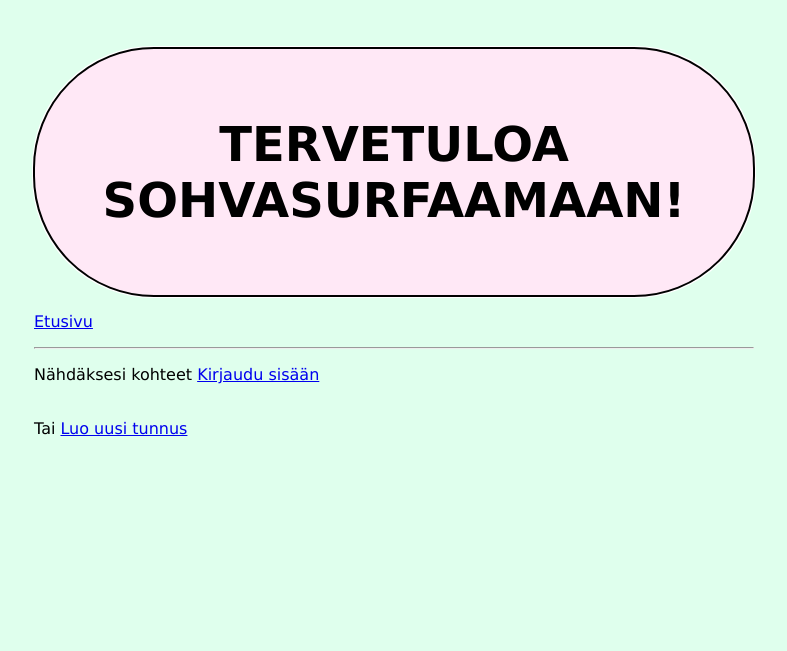
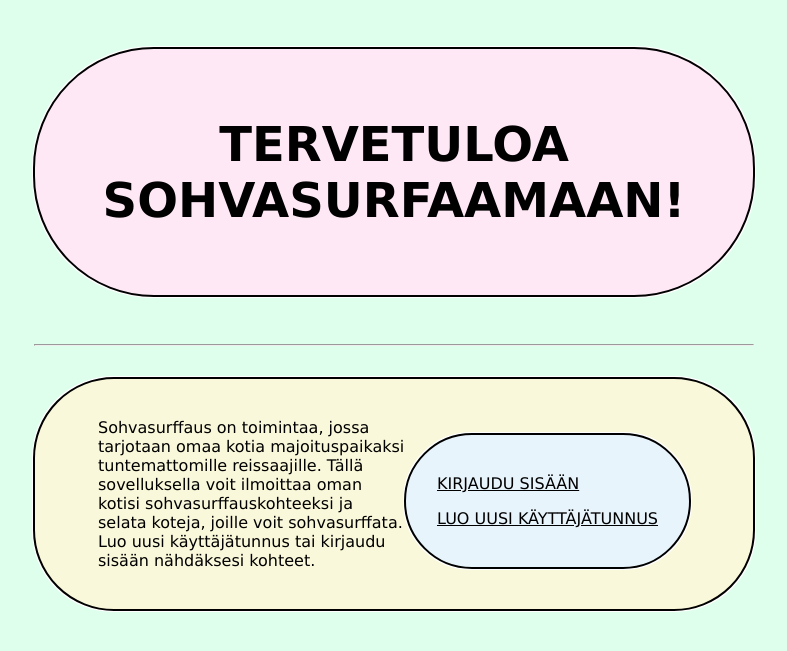
Before and after one commit to EeviLuukkonen/couchsurfing-app, a Flask app: template templates/index.html in a window 1280 px wide. Shown: the top 651 px of the page, without its empty margins (246-1033 px from the left). Run offline with Flask 2, Linux system fonts and the light colour scheme; the template is opened without the code that fills it, so the values that code supplies are empty.

Commit message:
more layout changes

```diff
--- a/static/main.css
+++ b/static/main.css
@@ -14,4 +14,27 @@ body {
     border-radius: 5em;
     text-align: center;
     margin-top: 2em;
+    margin-bottom: 2em;
 }
+
+nav {
+    display: block;
+    float: right;
+    background: rgb(232, 244, 252);
+    padding: 1.5em 2em;
+    border-radius: 5em;
+    margin-top: 2em;
+    outline: auto;
+}
+
+nav a {
+    color: #000;
+}
+
+.content {
+    outline: auto;
+    background: rgb(250, 248, 218);
+    padding: 1.5em 4em;
+    border-radius: 5em;
+    margin-top: 2em;
+}
--- a/templates/index.html
+++ b/templates/index.html
@@ -16,8 +16,18 @@
     <p><a href="/logout">Kirjaudu ulos</a></p>
 
     {% else %}
-    <p>Nähdäksesi kohteet <a href="/login">Kirjaudu sisään</a></p>
-    <br>Tai <a href="/register">Luo uusi tunnus</a>
+    <div class="content" >
+        <nav>
+            <p><a href="/login">KIRJAUDU SISÄÄN</a></p>
+            <p><a href="/register">LUO UUSI KÄYTTÄJÄTUNNUS</a></p>
+        </nav>
+            <p>
+                Sohvasurffaus on toimintaa, jossa tarjotaan omaa kotia majoituspaikaksi
+                tuntemattomille reissaajille. Tällä sovelluksella voit ilmoittaa oman kotisi
+                sohvasurffauskohteeksi ja selata koteja, joille voit sohvasurffata.
+                Luo uusi käyttäjätunnus tai kirjaudu sisään nähdäksesi kohteet.
+            </p>
+    </div>
     {% endif %}
     {% endblock %}
 </body>
--- a/templates/layout.html
+++ b/templates/layout.html
@@ -9,9 +9,6 @@
     <div class="header">
         <h1>TERVETULOA SOHVASURFAAMAAN!</h1>
     </div>
-    <p>
-    <a href="/">Etusivu</a>
-    </p>
     <hr>
     {% block content %}{% endblock %}
   </body>
```
